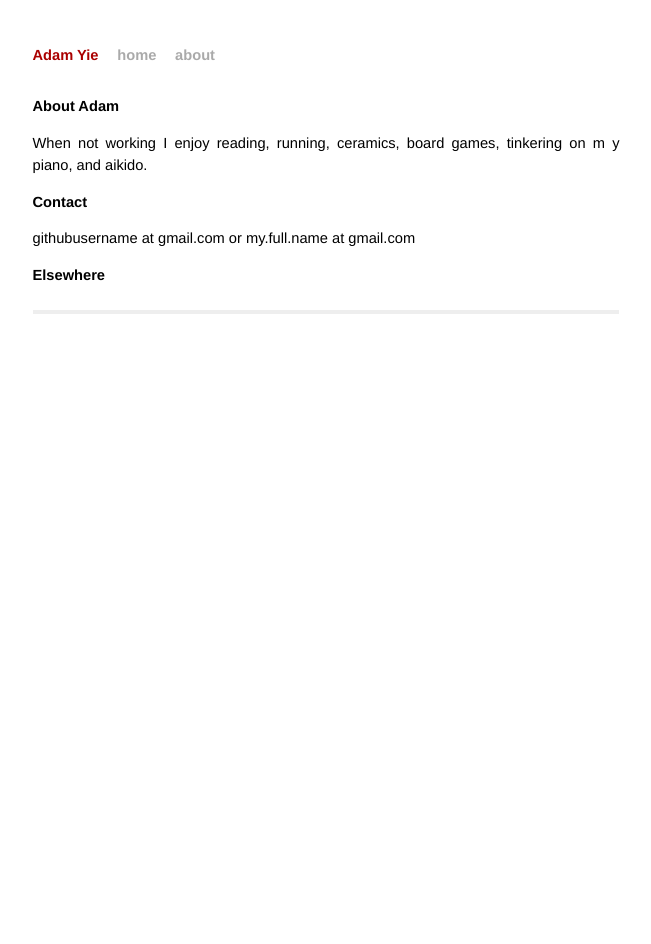
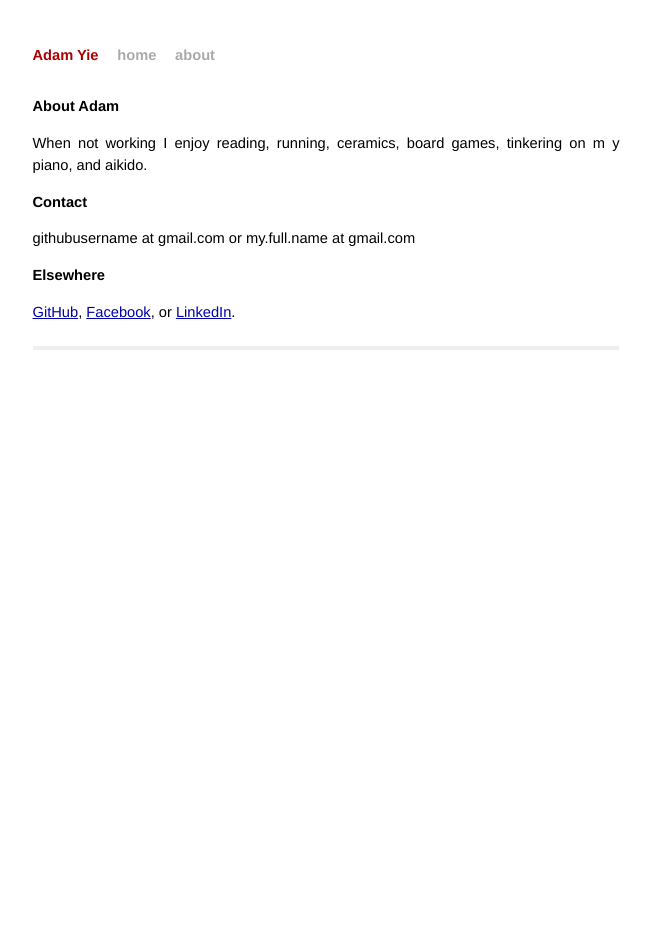
Before and after one commit to everial/everial.github.com, a Jekyll site: the page built from about.html, in a window 1280 px wide. Shown: the whole page, without its empty margins (314-965 px from the left). Built offline with Jekyll 4.4.1, drawn with Linux system fonts in a browser that asks for light colours.

Commit message:
Updating contact information.

```diff
--- a/about.html
+++ b/about.html
@@ -14,5 +14,9 @@ title: About
 	<p>githubusername at gmail.com or my.full.name at gmail.com</p>
 
 	<h1>Elsewhere</h1>
-
+	<p>
+		<a href="https://github.com/everial">GitHub</a>,
+		<a href="https://www.facebook.com/adam.yie.9">Facebook</a>, or
+		<a href="https://www.linkedin.com/pub/adam-yie/79/509/805">LinkedIn</a>.
+	</p>
 </div>
```
